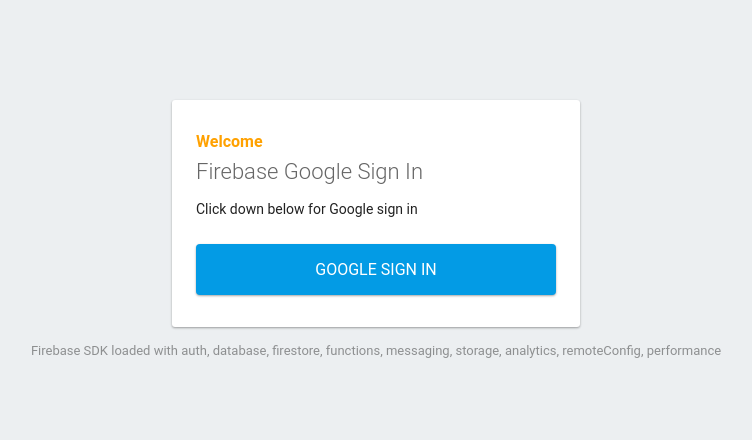
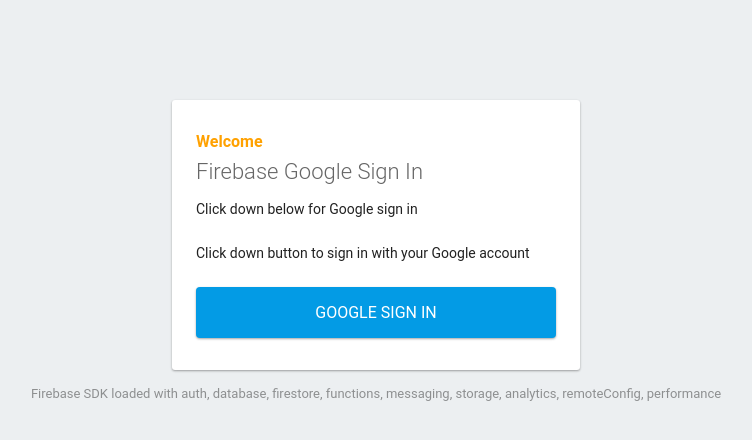
Before and after one commit to akaakoz/firebase-emulators-example, a plain HTML site: page public/index.html in a window 1280 px wide. Shown: the whole page, without its empty margins (264-1016 px from the left). Drawn offline with Linux system fonts and the light colour scheme; some packages are replaced by stand-ins of ours.

Commit message:
Update index.html

```diff
--- a/public/index.html
+++ b/public/index.html
@@ -43,6 +43,7 @@
       <h2>Welcome</h2>
       <h1>Firebase Google Sign In</h1>
       <p>Click down below for Google sign in</p>
+      <p>Click down button to sign in with your Google account</p>
       <a target="_blank" href="https://firebase.google.com/docs/hosting/">Google Sign in</a>
     </div>
     <p id="load">Firebase SDK Loading&hellip;</p>
```
